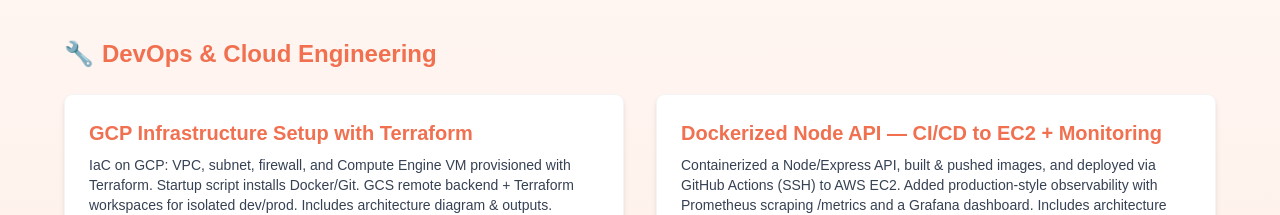
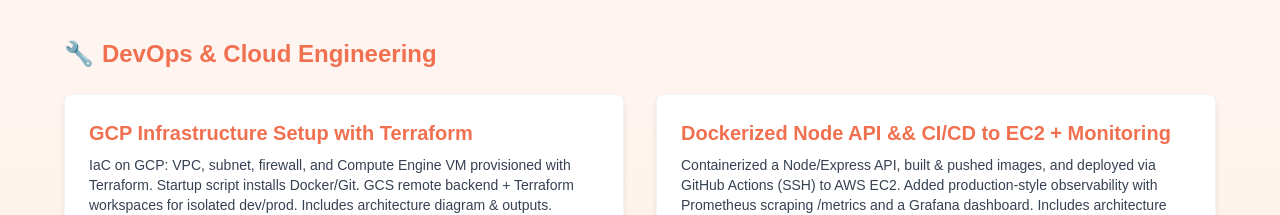
Before and after one commit to gerardinhoo/gerard-portfolio, a Next.js app: page / in a window 1280 px wide. Shown: the part 2234-2449 px from the top of the page. Built offline with nearby package versions, Linux system fonts and the light colour scheme.

Commit message:
Update Projects component to fix broken github link for node api

```diff
--- a/app/components/projects/Projects.tsx
+++ b/app/components/projects/Projects.tsx
@@ -61,7 +61,7 @@ export default function Projects() {
             live='https://raw.githubusercontent.com/gerardinhoo/Devops-Journey/main/gcp-terraform-infra/assets/architecture-diagram.png'
           />
           <ProjectCard
-            title='Dockerized Node API — CI/CD to EC2 + Monitoring'
+            title='Dockerized Node API && CI/CD to EC2 + Monitoring'
             description='Containerized a Node/Express API, built & pushed images, and deployed via GitHub Actions (SSH) to AWS EC2. Added production-style observability with Prometheus scraping /metrics and a Grafana dashboard. Includes architecture diagram and runbooks.'
             tags={[
               'Node.js',
@@ -72,7 +72,7 @@ export default function Projects() {
               'Prometheus',
               'Grafana',
             ]}
-            github='https://github.com/gerardinhoo/simple-node-api'
+            github='https://github.com/gerardinhoo/Devops-Journey/tree/main/simple-node-api'
             live='https://raw.githubusercontent.com/gerardinhoo/Devops-Journey/main/simple-node-api/assets/devops-workflow.png'
           />
         </div>
```
